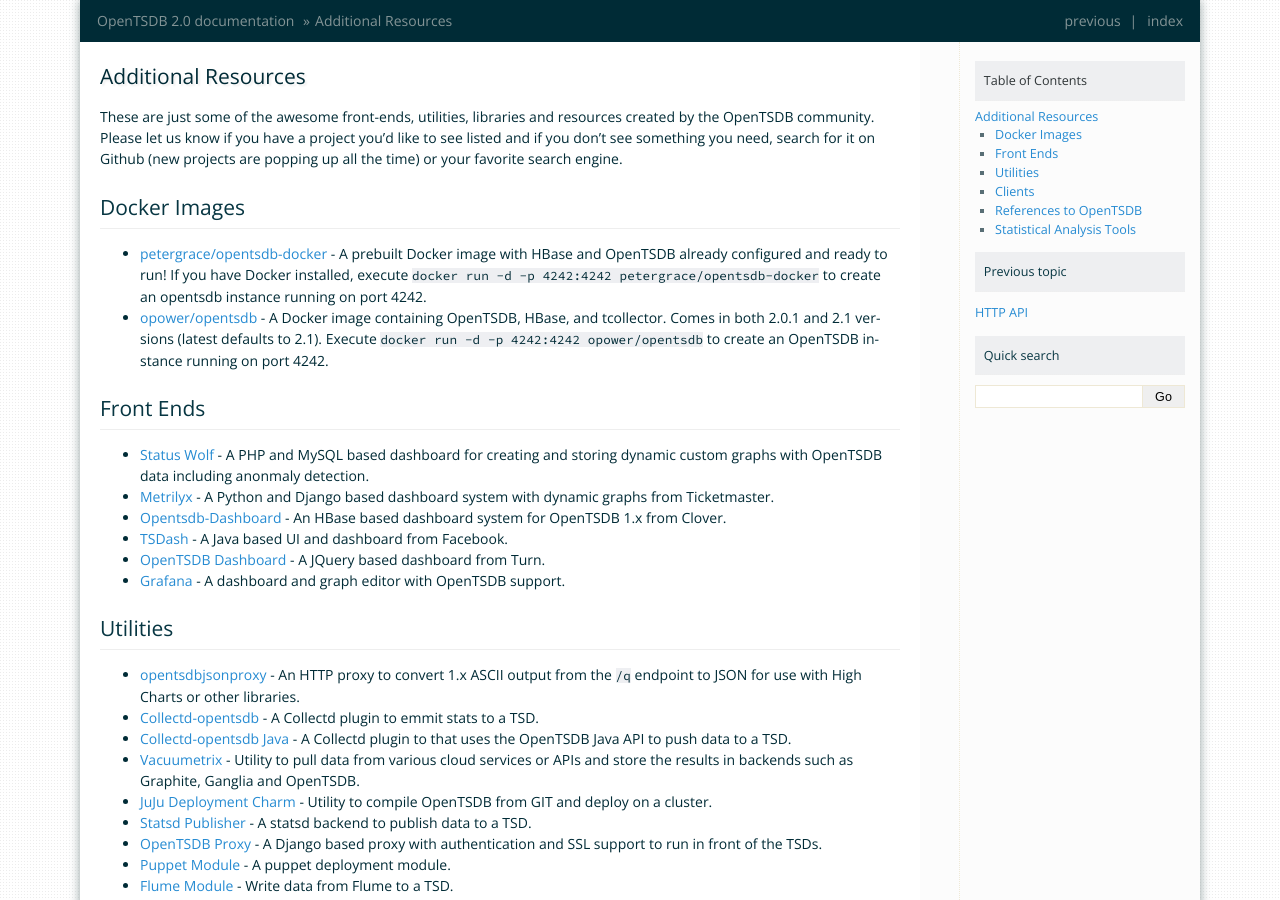
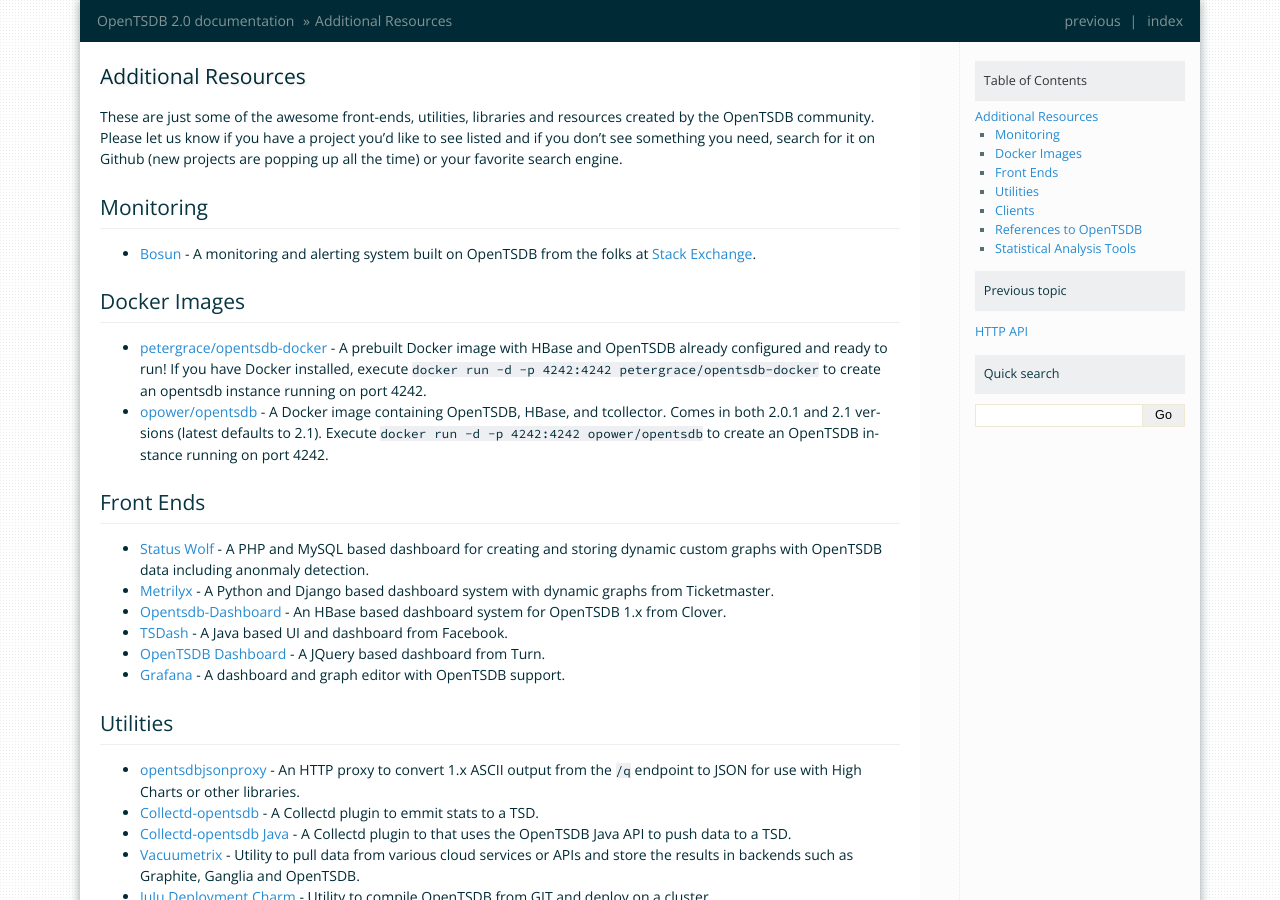
Before and after one commit to OpenTSDB/opentsdb.net, a Sphinx documentation site: the page built from docs/source/resources.rst, in a window 1280 px wide and 900 px high. Built offline with Sphinx 7.4.7, drawn with Linux system fonts in a browser that asks for light colours.

Commit message:
Compile latest changes, add a link to Bosun

```diff
--- a/docs/source/resources.rst
+++ b/docs/source/resources.rst
@@ -2,6 +2,10 @@
 ====================
 
 These are just some of the awesome front-ends, utilities, libraries and resources created by the OpenTSDB community. Please let us know if you have a project you'd like to see listed and if you don't see something you need, search for it on Github (new projects are popping up all the time) or your favorite search engine.
+
+Monitoring
+^^^^^^^^^^
+* `Bosun <https://bosun.org/>`_ - A monitoring and alerting system built on OpenTSDB from the folks at `Stack Exchange <http://stackexchange.com/>`_.
 
 Docker Images
 ^^^^^^^^^^^^^
```
Also changed, not shown: 9 other files.
